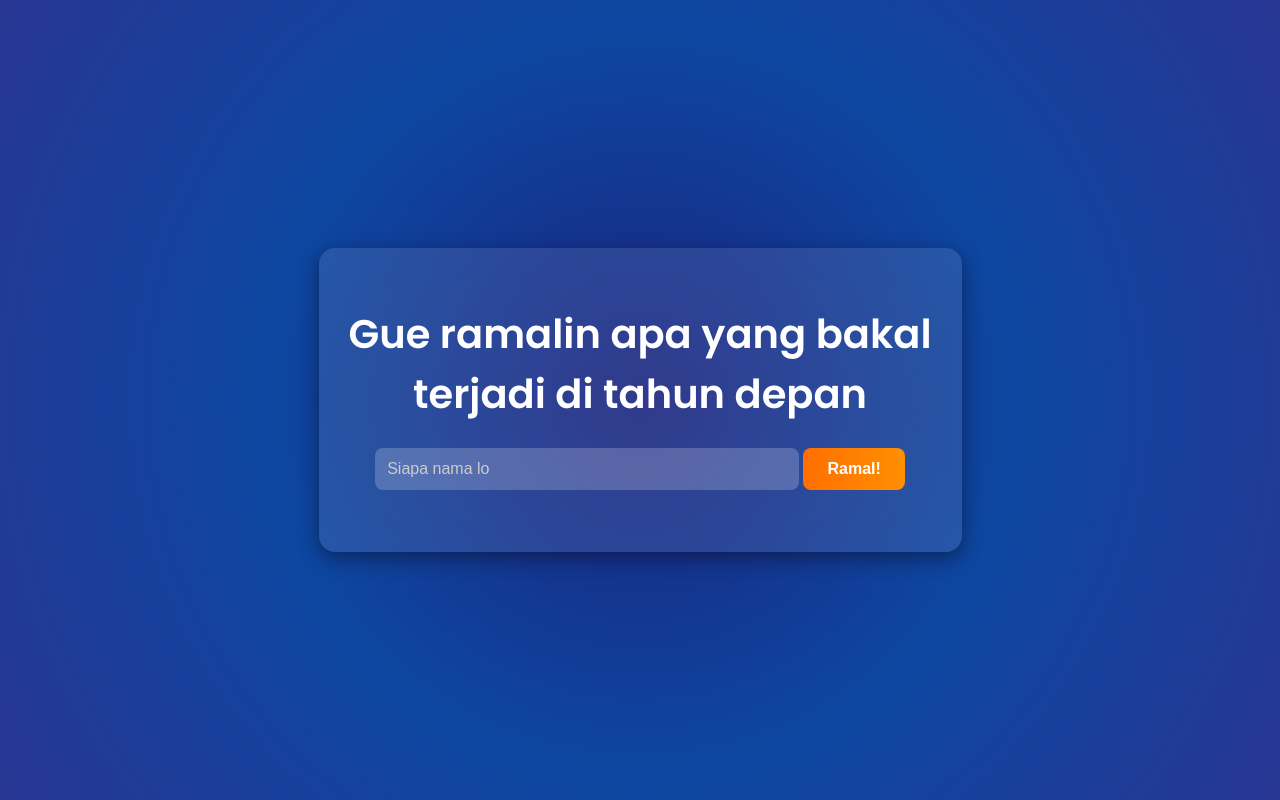
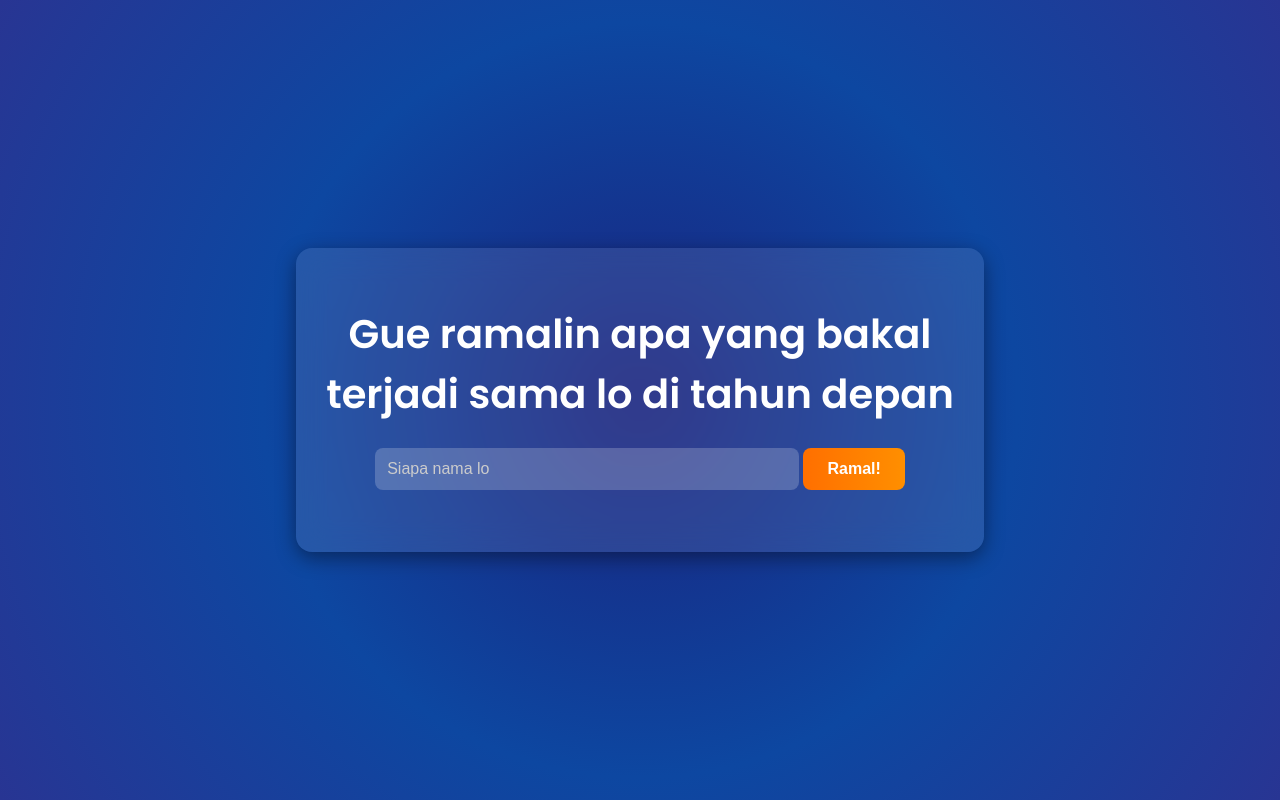
Before and after one commit to nizarmarifat25/ramalan-mas-nizar, a plain HTML site: page index.html in a window 1280 px wide. Drawn offline with Linux system fonts and the light colour scheme.

Commit message:
change title

```diff
--- a/index.html
+++ b/index.html
@@ -129,7 +129,7 @@
 
 <body>
     <div class="container">
-        <h1>Gue ramalin apa yang bakal <br> terjadi di tahun depan</h1>
+        <h1>Gue ramalin apa yang bakal <br> terjadi sama lo di tahun depan</h1>
         <input type="text" id="nama" placeholder="Siapa nama lo">
         <button onclick="ramal()">Ramal!</button>
         <div id="loading" style="display: none;">Sabar gue lagi ramal lo...</div>
@@ -186,8 +186,6 @@
 
 
 
-
-
         function ramal() {
             const nama = document.getElementById("nama").value;
             const loading = document.getElementById("loading");
```
